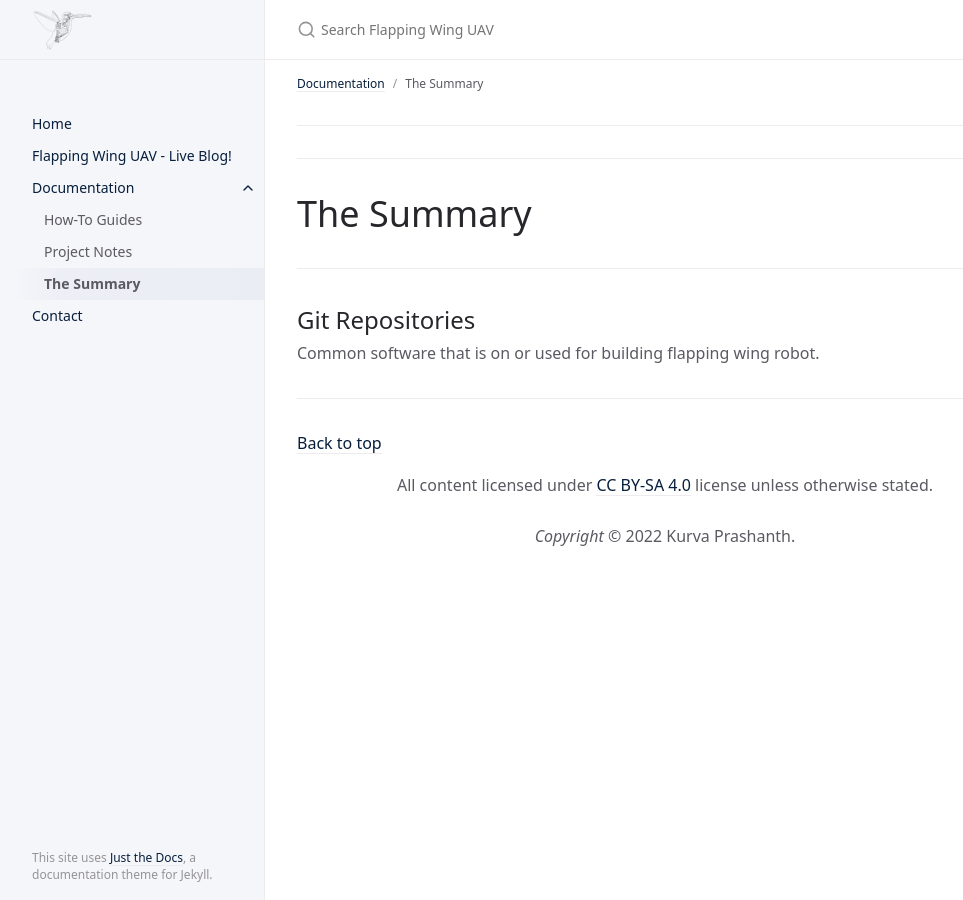
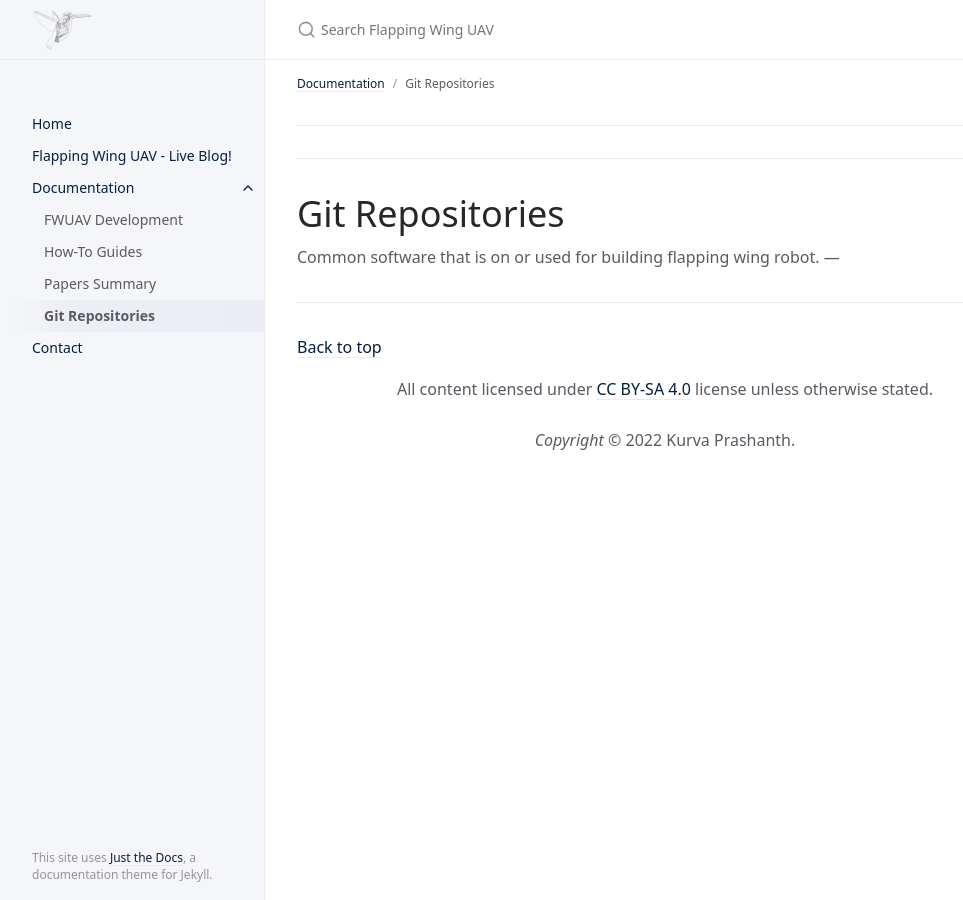
Before and after one commit to krvprashanth/flaping-wing-uav, a Jekyll site: the page built from docs/documentation/git-repositories.md, in a window 1280 px wide. Shown: the whole page, without its empty margins (107-1070 px from the left). Built offline with Jekyll 4.4.1, drawn with Linux system fonts in a browser that asks for light colours.

Commit message:
Documentation: added fwuav development, git repositories, paper-summary, removed project-notes, summary pages

```diff
--- a/docs/documentation/the-summary.md
+++ b/docs/documentation/git-repositories.md
@@ -1,13 +1,11 @@
 ---
 layout: default
-title: The Summary
+title: Git Repositories
 parent: Documentation
 nav_order: 4
 ---
 ---
 ---
-# The Summary
+# Git Repositories
+Common software that is on or used for building flapping wing robot.
 ---
-
-## Git Repositories
-Common software that is on or used for building flapping wing robot.
```
Also changed, not shown: docs/documentation/fwuav-development.md (added, +74 -0 lines), docs/documentation/how-to-guides.md (+1 -1 lines), docs/documentation/papers-summary.md (added, +11 -0 lines), docs/documentation/project-notes.md (deleted, +0 -8 lines).
